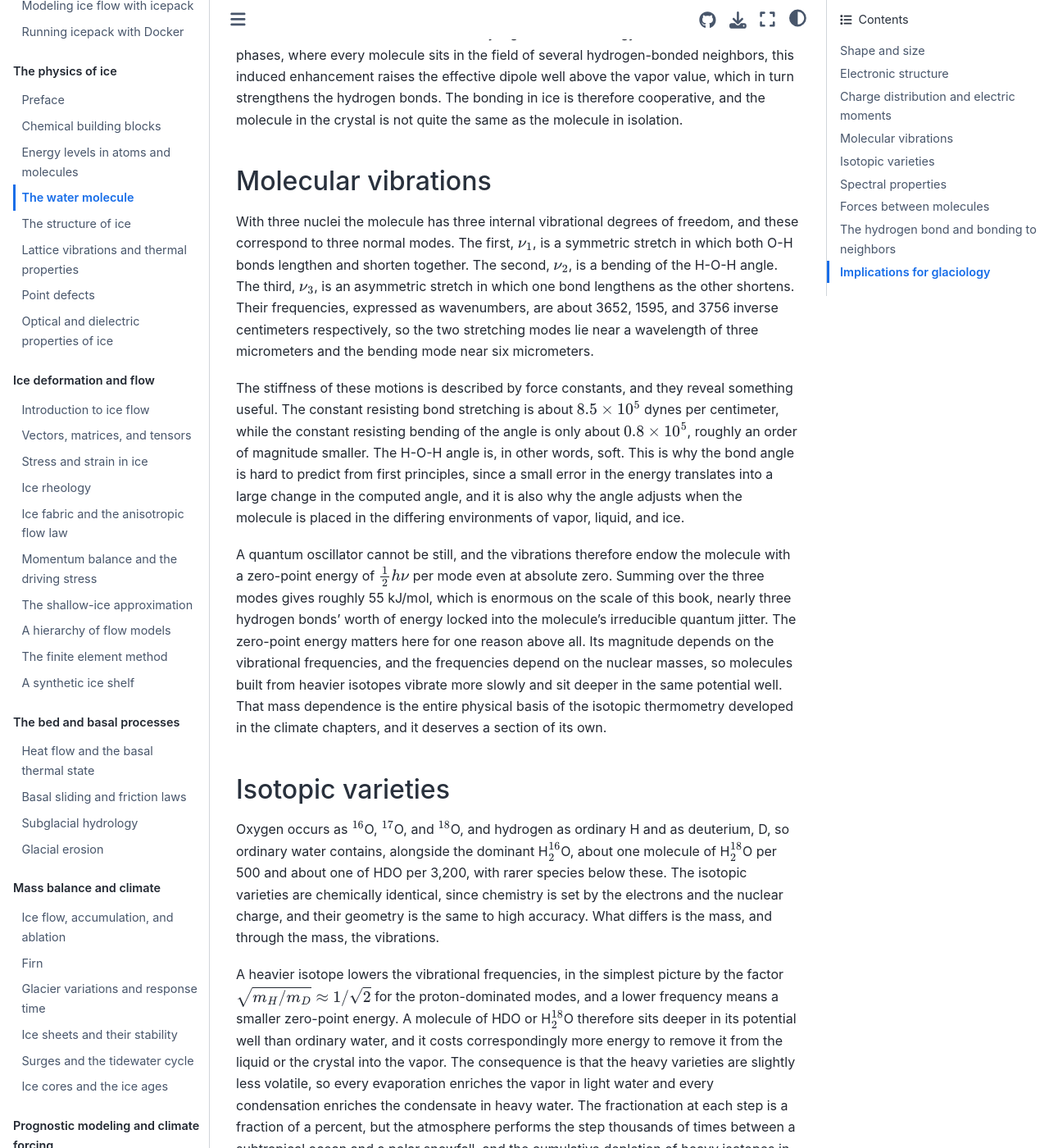
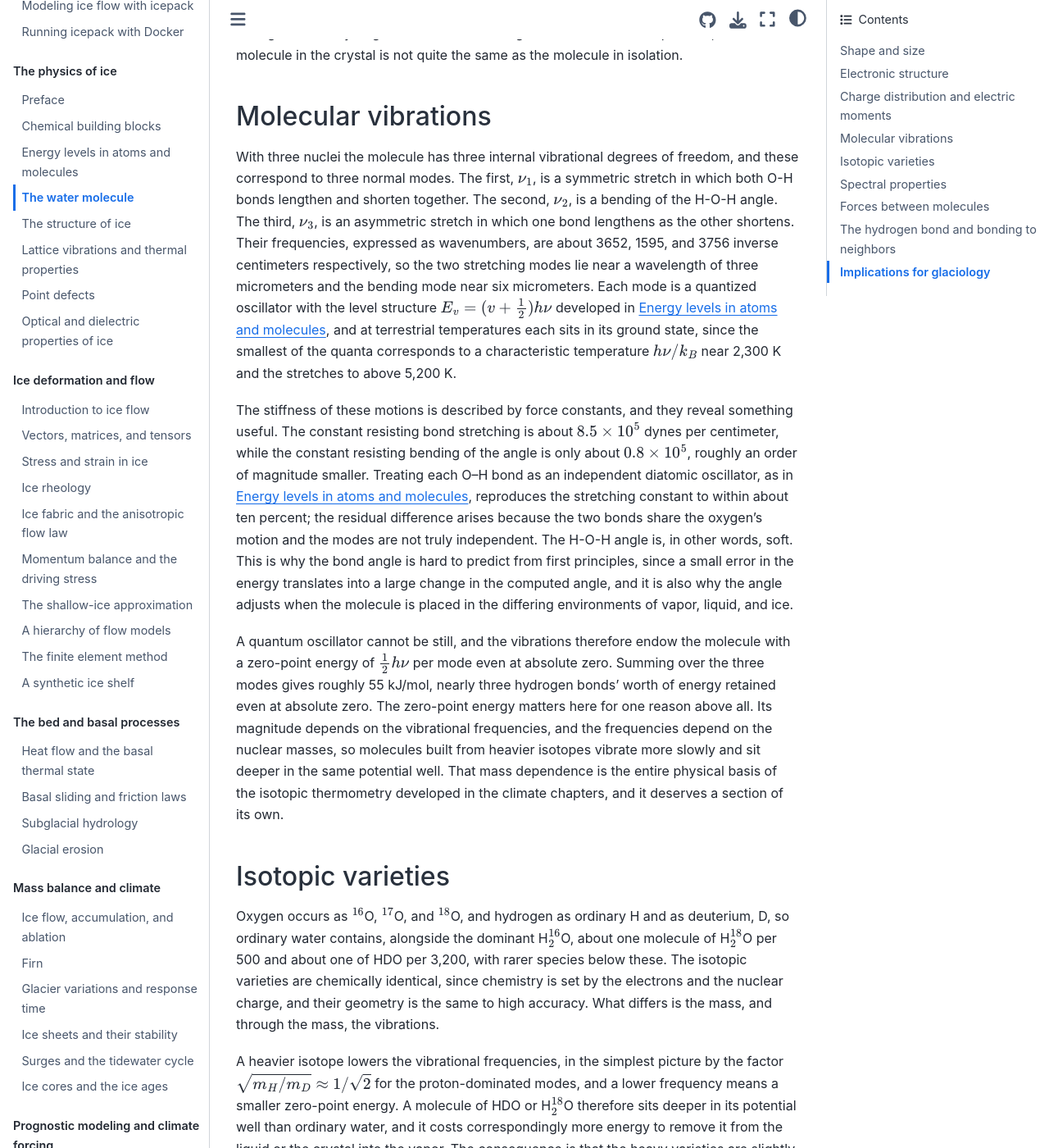
Before and after one commit to rice-glaciology/glaciology-book, a Jupyter Book: the page built from sections/foundations/water-molecule.md, in a window 1280 px wide and 1400 px high, scrolled down 4570 px. Shown: the whole window at 82% size. Built offline with Jupyter Book 1.0.4 settings and Sphinx 7.4.7 and the Sphinx Book theme 1.1.4, drawn with Linux system fonts in a browser that asks for light colours; pages that are not in the unit, such as notebooks, are missing from menus; some of the changed text lies outside the part shown.

````diff
--- a/sections/foundations/water-molecule.md
+++ b/sections/foundations/water-molecule.md
@@ -17,7 +17,7 @@ The bent molecule, with bond length, bond angle, and the partial charges left by
 
 ## Electronic structure
 
-The geometry just described has to come from somewhere, and it comes from quantum mechanics, where a bound electron is a standing wave rather than an orbiting particle. The shapes available to that wave, the orbitals, are what decide molecular geometry, so the bent molecule is ultimately a statement about wave interference. The lowest orbitals are spherical, the s orbitals; the next are dumbbell-shaped along three perpendicular axes, the p orbitals; and each holds at most two electrons. Everything in this section is bookkeeping with these shapes.
+The geometry just described is decided by the orbitals introduced in {doc}`energy-levels`, the spherical $s$ orbitals and the three perpendicular two-lobed $p$ orbitals, each holding at most two electrons of opposite spin. Everything in this section is bookkeeping with those shapes.
 
 The oxygen atom has the electron configuration $(1s)^2(2s)^2(2p)^4$, so it is the outer 2p electrons that form bonds. Two of them pair with the 1s electrons of the two hydrogen atoms, forming bonding orbitals concentrated between the nuclei, while the rest remain as non-bonding lone pairs. A first, crude version of this picture, using only the two 2p orbitals for bonding, would predict a right angle between the bonds. The bonds are polar, however, with positive charge on the hydrogen side, so they repel one another, and the oxygen orbitals respond by mixing in some 2s character. This hybridization opens the angle toward the observed value and leaves the oxygen with an approximately tetrahedral arrangement of four orbitals: two bonding pairs pointing toward the hydrogen atoms and two lone pairs pointing away from them.
 
@@ -75,11 +75,11 @@ The dipole moment of a water molecule is not fixed. Placed in the electric field
 
 ## Molecular vibrations
 
-With three nuclei the molecule has three internal vibrational degrees of freedom, and these correspond to three normal modes. The first, $\nu_1$, is a symmetric stretch in which both O-H bonds lengthen and shorten together. The second, $\nu_2$, is a bending of the H-O-H angle. The third, $\nu_3$, is an asymmetric stretch in which one bond lengthens as the other shortens. Their frequencies, expressed as wavenumbers, are about 3652, 1595, and 3756 inverse centimeters respectively, so the two stretching modes lie near a wavelength of three micrometers and the bending mode near six micrometers.
+With three nuclei the molecule has three internal vibrational degrees of freedom, and these correspond to three normal modes. The first, $\nu_1$, is a symmetric stretch in which both O-H bonds lengthen and shorten together. The second, $\nu_2$, is a bending of the H-O-H angle. The third, $\nu_3$, is an asymmetric stretch in which one bond lengthens as the other shortens. Their frequencies, expressed as wavenumbers, are about 3652, 1595, and 3756 inverse centimeters respectively, so the two stretching modes lie near a wavelength of three micrometers and the bending mode near six micrometers. Each mode is a quantized oscillator with the level structure $E_v = (v+\tfrac{1}{2})h\nu$ developed in {doc}`energy-levels`, and at terrestrial temperatures each sits in its ground state, since the smallest of the quanta corresponds to a characteristic temperature $h\nu/k_B$ near 2,300 K and the stretches to above 5,200 K.
 
-The stiffness of these motions is described by force constants, and they reveal something useful. The constant resisting bond stretching is about $8.5\times10^{5}$ dynes per centimeter, while the constant resisting bending of the angle is only about $0.8\times10^{5}$, roughly an order of magnitude smaller. The H-O-H angle is, in other words, soft. This is why the bond angle is hard to predict from first principles, since a small error in the energy translates into a large change in the computed angle, and it is also why the angle adjusts when the molecule is placed in the differing environments of vapor, liquid, and ice.
+The stiffness of these motions is described by force constants, and they reveal something useful. The constant resisting bond stretching is about $8.5\times10^{5}$ dynes per centimeter, while the constant resisting bending of the angle is only about $0.8\times10^{5}$, roughly an order of magnitude smaller. Treating each O–H bond as an independent diatomic oscillator, as in {doc}`energy-levels`, reproduces the stretching constant to within about ten percent; the residual difference arises because the two bonds share the oxygen's motion and the modes are not truly independent. The H-O-H angle is, in other words, soft. This is why the bond angle is hard to predict from first principles, since a small error in the energy translates into a large change in the computed angle, and it is also why the angle adjusts when the molecule is placed in the differing environments of vapor, liquid, and ice.
 
-A quantum oscillator cannot be still, and the vibrations therefore endow the molecule with a zero-point energy of $\tfrac{1}{2}h\nu$ per mode even at absolute zero. Summing over the three modes gives roughly 55 kJ/mol, which is enormous on the scale of this book, nearly three hydrogen bonds' worth of energy locked into the molecule's irreducible quantum jitter. The zero-point energy matters here for one reason above all. Its magnitude depends on the vibrational frequencies, and the frequencies depend on the nuclear masses, so molecules built from heavier isotopes vibrate more slowly and sit deeper in the same potential well. That mass dependence is the entire physical basis of the isotopic thermometry developed in the climate chapters, and it deserves a section of its own.
+A quantum oscillator cannot be still, and the vibrations therefore endow the molecule with a zero-point energy of $\tfrac{1}{2}h\nu$ per mode even at absolute zero. Summing over the three modes gives roughly 55 kJ/mol, nearly three hydrogen bonds' worth of energy retained even at absolute zero. The zero-point energy matters here for one reason above all. Its magnitude depends on the vibrational frequencies, and the frequencies depend on the nuclear masses, so molecules built from heavier isotopes vibrate more slowly and sit deeper in the same potential well. That mass dependence is the entire physical basis of the isotopic thermometry developed in the climate chapters, and it deserves a section of its own.
 
 ## Isotopic varieties
 
@@ -89,9 +89,29 @@ A heavier isotope lowers the vibrational frequencies, in the simplest picture by
 
 The pure heavy waters also exist as bulk materials, and their properties calibrate the size of these quantum effects. Heavy water, D$_2$O, melts at 3.82 °C rather than 0 °C, is about 11 percent denser, and forms an ice with the same crystal structure but measurably different lattice dynamics, which is why deuterated ice appears throughout the spectroscopy of {doc}`lattice-dynamics` as a diagnostic, since shifting a band by $\sqrt{2}$ under deuteration identifies the motion as proton-dominated. A nearly four-degree shift of the melting point from a change of nothing but nuclear mass is a standing reminder that ice is, by molecular standards, a strongly quantum solid.
 
+```{admonition} Exercise — the isotope shift
+:class: tip
+In the gas-phase HDO molecule the O–H stretching frequency is 3707 cm⁻¹ and the O–D stretching frequency is 2727 cm⁻¹.
+
+**(a)** Using $\nu \propto \mu^{-1/2}$ with the appropriate reduced masses ($m_\mathrm{H} = 1.008$ u, $m_\mathrm{D} = 2.014$ u, $m_\mathrm{O} = 15.999$ u), predict the ratio of the two frequencies and compare with the measured value.
+
+**(b)** Compute the difference in zero-point energy between the O–H and O–D stretches, in cm⁻¹ and in kJ mol⁻¹ (1 cm⁻¹ = 11.96 J mol⁻¹).
+
+**(c)** Explain in one or two sentences how a difference of this kind becomes a paleothermometer.
+```
+
+```{admonition} Solution
+:class: dropdown
+**(a)** $\mu_{\mathrm{OH}} = (1.008)(15.999)/17.007 = 0.948$ u and $\mu_{\mathrm{OD}} = (2.014)(15.999)/18.013 = 1.789$ u, so the predicted ratio is $\sqrt{1.789/0.948} = 1.374$. The measured ratio is $3707/2727 = 1.359$, within about one percent; the small discrepancy reflects anharmonicity of the real bond, which the parabolic approximation neglects.
+
+**(b)** $\Delta E_0 = \tfrac{1}{2}(3707 - 2727) = 490$ cm⁻¹ $\approx 5.9$ kJ mol⁻¹, between two and three times $RT$ at the melting point.
+
+**(c)** Because the heavy isotopologue sits lower in its potential well, its effective binding in the condensed phase differs slightly from that of the light molecule, and the difference shifts again when the molecule passes between vapor and condensed phases. The resulting vapor-pressure difference, a fraction of a percent per condensation step, is compounded by repeated distillation as moisture moves poleward, and the isotopic depletion of polar snow becomes a record of condensation temperature ({doc}`../climate/paleoclimate`).
+```
+
 ## Spectral properties
 
-The energy levels of the molecule produce absorptions across the spectrum, and each region reports on a different aspect of its structure. The largest energy changes are electronic and appear in the ultraviolet. The vibrational modes absorb in the infrared, the bending mode near six micrometers and the two stretches near three, and because each mode changes the dipole moment it produces a strong absorption band. Because the molecule has a permanent dipole it also has a pure rotational spectrum in the far infrared, where it absorbs by changing its rotational state alone. Taken together these absorptions make water vapor one of the strongest infrared absorbers in the atmosphere, alongside carbon dioxide and ozone, which is the molecular root of its role in the planet's radiation balance. In the solid the same vibrational and dielectric responses persist, shifted by the hydrogen bonding, so the spectra of ice carry a record of the bonding environment.
+The energy levels of the molecule produce absorptions across the spectrum, and each region reports on a different aspect of its structure. The largest energy changes are electronic; the lowest electronic excitation lies near 7 eV, in the far ultraviolet, so that pure water and clear ice transmit visible light almost without loss, and the faint blue of thick ice, treated in {doc}`optical-properties`, arises from overtones of the vibrations rather than from electronic absorption. The vibrational modes absorb in the infrared, the bending mode near six micrometers and the two stretches near three, and because each mode changes the dipole moment it produces a strong absorption band. Because the molecule has a permanent dipole it also has a pure rotational spectrum in the far infrared and microwave, where it absorbs by changing its rotational state alone; the rotational constants about the three principal axes are 27.9, 14.5, and 9.3 cm⁻¹, giving quanta of order $10^{-3}$ eV, the finest rungs of the level ladder of {doc}`energy-levels`. Taken together these absorptions make water vapor one of the strongest infrared absorbers in the atmosphere, alongside carbon dioxide and ozone, which is the molecular root of its role in the planet's radiation balance. In the solid the same vibrational and dielectric responses persist, shifted by the hydrogen bonding, so the spectra of ice carry a record of the bonding environment.
 
 ## Forces between molecules
 
````
Also changed, not shown: sections/foundations/composition.md (+2 -2 lines), sections/foundations/energy-levels.md (+5 -25 lines).
